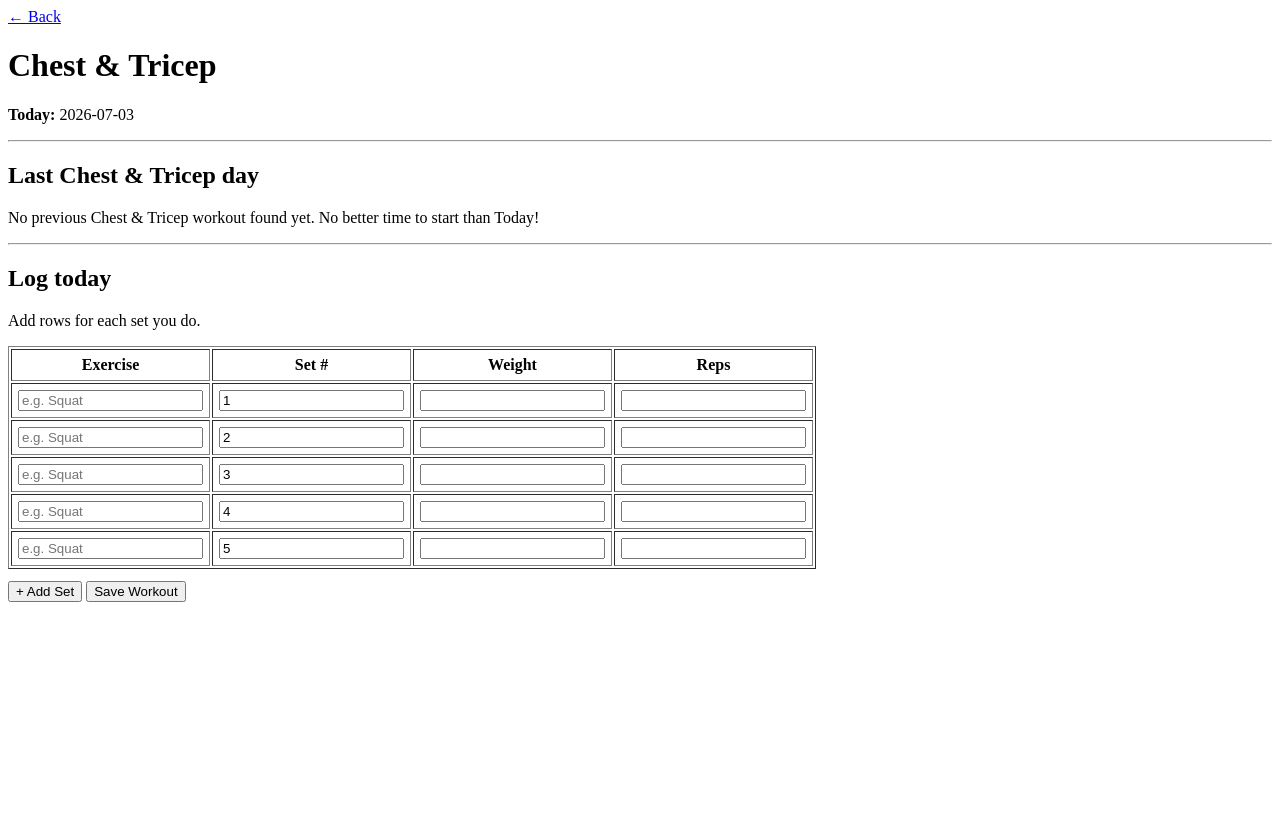
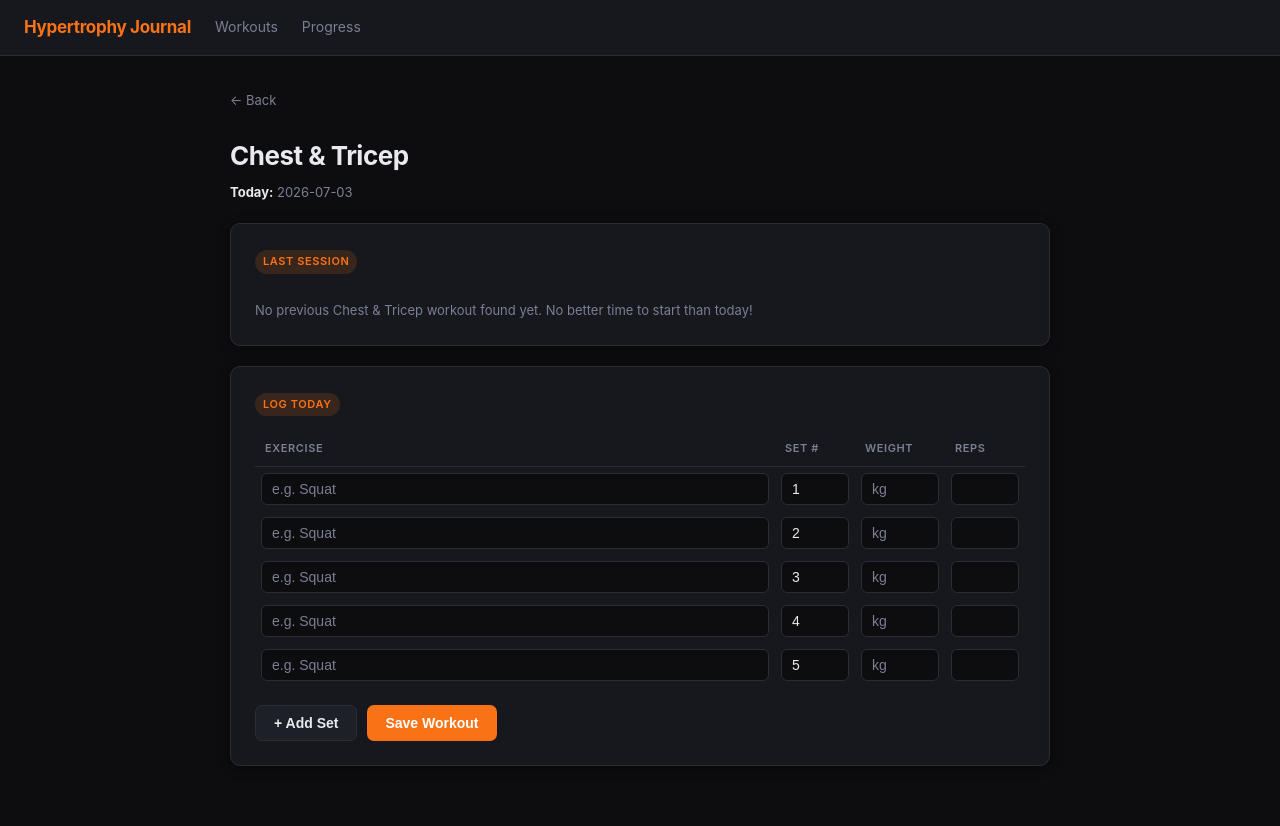
Before and after one commit to AdrianCharless/Adrian-Charles-Hypertrophy-Journal, a Flask app: page /workout/start?day_type=CHEST_TRICEP in a window 1280 px wide. Before the commit the page ends 602 px from the top, so only its background shows below. Run offline with Flask 3, Linux system fonts and the light colour scheme; data that the repository does not hold is empty.

Commit message:
feat: redesign UI with dark theme and shared base layout

```diff
--- a/app/__init__.py
+++ b/app/__init__.py
@@ -11,6 +11,7 @@ def create_app():
     @app.before_request
     def _auth_gate():
         return require_password()
+
     BASE_DIR = Path(__file__).resolve().parent.parent
 
     app.config["DATABASE"] = str(BASE_DIR / "instance" / "gym_journal.sqlite")
--- /dev/null
+++ b/app/templates/base.html
@@ -0,0 +1,260 @@
+<!DOCTYPE html>
+<html lang="en">
+<head>
+  <meta charset="UTF-8" />
+  <meta name="viewport" content="width=device-width, initial-scale=1.0" />
+  <title>{% block title %}Hypertrophy Journal{% endblock %}</title>
+  {% block head %}{% endblock %}
+  <style>
+    *, *::before, *::after { box-sizing: border-box; margin: 0; padding: 0; }
+
+    :root {
+      --bg:        #0d0d0f;
+      --surface:   #16181d;
+      --surface2:  #1e2028;
+      --border:    #2a2d36;
+      --text:      #e8eaf0;
+      --muted:     #7a7f93;
+      --accent:    #f97316;
+      --accent-dk: #c2570d;
+      --green:     #22c55e;
+      --red:       #ef4444;
+      --radius:    10px;
+      --shadow:    0 2px 12px rgba(0,0,0,0.45);
+    }
+
+    body {
+      background: var(--bg);
+      color: var(--text);
+      font-family: -apple-system, BlinkMacSystemFont, "Segoe UI", Roboto, sans-serif;
+      font-size: 15px;
+      line-height: 1.6;
+      min-height: 100vh;
+    }
+
+    /* ── NAV ── */
+    nav {
+      background: var(--surface);
+      border-bottom: 1px solid var(--border);
+      padding: 0 24px;
+      display: flex;
+      align-items: center;
+      height: 56px;
+      gap: 24px;
+    }
+    nav .brand {
+      font-size: 17px;
+      font-weight: 700;
+      color: var(--accent);
+      text-decoration: none;
+      letter-spacing: -0.3px;
+    }
+    nav a {
+      color: var(--muted);
+      text-decoration: none;
+      font-size: 14px;
+      transition: color 0.15s;
+    }
+    nav a:hover { color: var(--text); }
+
+    /* ── LAYOUT ── */
+    .page { max-width: 860px; margin: 0 auto; padding: 32px 20px 60px; }
+
+    /* ── BACK LINK ── */
+    .back-link {
+      display: inline-flex;
+      align-items: center;
+      gap: 6px;
+      color: var(--muted);
+      text-decoration: none;
+      font-size: 13px;
+      margin-bottom: 24px;
+      transition: color 0.15s;
+    }
+    .back-link:hover { color: var(--text); }
+
+    /* ── HEADINGS ── */
+    h1 { font-size: 26px; font-weight: 700; letter-spacing: -0.5px; margin-bottom: 6px; }
+    h2 { font-size: 17px; font-weight: 600; color: var(--muted); margin-bottom: 16px; }
+
+    /* ── CARD ── */
+    .card {
+      background: var(--surface);
+      border: 1px solid var(--border);
+      border-radius: var(--radius);
+      padding: 24px;
+      box-shadow: var(--shadow);
+    }
+    .card + .card { margin-top: 20px; }
+
+    /* ── DIVIDER ── */
+    .divider { border: none; border-top: 1px solid var(--border); margin: 28px 0; }
+
+    /* ── BADGE / LABEL ── */
+    .badge {
+      display: inline-block;
+      font-size: 11px;
+      font-weight: 600;
+      text-transform: uppercase;
+      letter-spacing: 0.6px;
+      padding: 3px 8px;
+      border-radius: 20px;
+      background: rgba(249,115,22,0.15);
+      color: var(--accent);
+      margin-bottom: 16px;
+    }
+
+    /* ── META LINE ── */
+    .meta { font-size: 13px; color: var(--muted); margin-bottom: 20px; }
+    .meta strong { color: var(--text); }
+
+    /* ── TABLE ── */
+    .data-table { width: 100%; border-collapse: collapse; font-size: 14px; }
+    .data-table th {
+      text-align: left;
+      padding: 10px 14px;
+      font-size: 11px;
+      font-weight: 600;
+      text-transform: uppercase;
+      letter-spacing: 0.6px;
+      color: var(--muted);
+      border-bottom: 1px solid var(--border);
+    }
+    .data-table td {
+      padding: 10px 14px;
+      border-bottom: 1px solid var(--border);
+      color: var(--text);
+    }
+    .data-table tbody tr:last-child td { border-bottom: none; }
+    .data-table tbody tr:hover { background: var(--surface2); }
+
+    /* ── FORM ── */
+    .form-table { width: 100%; border-collapse: collapse; font-size: 14px; }
+    .form-table th {
+      text-align: left;
+      padding: 8px 10px;
+      font-size: 11px;
+      font-weight: 600;
+      text-transform: uppercase;
+      letter-spacing: 0.6px;
+      color: var(--muted);
+      border-bottom: 1px solid var(--border);
+      white-space: nowrap;
+    }
+    .form-table td { padding: 6px 6px; }
+    .form-table input {
+      width: 100%;
+      background: var(--bg);
+      border: 1px solid var(--border);
+      border-radius: 6px;
+      padding: 7px 10px;
+      color: var(--text);
+      font-size: 14px;
+      outline: none;
+      transition: border-color 0.15s;
+    }
+    .form-table input:focus { border-color: var(--accent); }
+    .form-table input::placeholder { color: var(--muted); }
+
+    /* ── BUTTONS ── */
+    .btn {
+      display: inline-flex;
+      align-items: center;
+      gap: 6px;
+      padding: 9px 18px;
+      border-radius: 7px;
+      font-size: 14px;
+      font-weight: 600;
+      cursor: pointer;
+      border: none;
+      transition: all 0.15s;
+      text-decoration: none;
+    }
+    .btn-primary {
+      background: var(--accent);
+      color: #fff;
+    }
+    .btn-primary:hover { background: var(--accent-dk); }
+    .btn-ghost {
+      background: var(--surface2);
+      color: var(--text);
+      border: 1px solid var(--border);
+    }
+    .btn-ghost:hover { border-color: var(--accent); color: var(--accent); }
+
+    .btn-row { display: flex; gap: 10px; margin-top: 18px; flex-wrap: wrap; }
+
+    /* ── HOME GRID ── */
+    .day-grid {
+      display: grid;
+      grid-template-columns: repeat(auto-fill, minmax(180px, 1fr));
+      gap: 14px;
+    }
+    .day-card {
+      background: var(--surface);
+      border: 1px solid var(--border);
+      border-radius: var(--radius);
+      padding: 20px 18px;
+      text-decoration: none;
+      color: var(--text);
+      transition: border-color 0.15s, background 0.15s;
+      display: flex;
+      flex-direction: column;
+      gap: 6px;
+    }
+    .day-card:hover { border-color: var(--accent); background: var(--surface2); }
+    .day-card .day-label { font-weight: 700; font-size: 15px; }
+    .day-card .day-sub { font-size: 12px; color: var(--muted); }
+
+    /* ── HISTORY LIST ── */
+    .history-list { list-style: none; }
+    .history-list li + li { border-top: 1px solid var(--border); }
+    .history-list a {
+      display: block;
+      padding: 12px 0;
+      color: var(--text);
+      text-decoration: none;
+      font-size: 14px;
+      transition: color 0.15s;
+    }
+    .history-list a:hover { color: var(--accent); }
+
+    /* ── SELECTS ── */
+    select {
+      background: var(--bg);
+      border: 1px solid var(--border);
+      border-radius: 7px;
+      padding: 8px 12px;
+      color: var(--text);
+      font-size: 14px;
+      outline: none;
+      cursor: pointer;
+      transition: border-color 0.15s;
+    }
+    select:focus { border-color: var(--accent); }
+    label { font-size: 12px; font-weight: 600; text-transform: uppercase; letter-spacing: 0.5px; color: var(--muted); display: block; margin-bottom: 6px; }
+
+    /* ── HINT TEXT ── */
+    .hint { font-size: 13px; color: var(--muted); margin-top: 10px; }
+
+    /* ── EMPTY STATE ── */
+    .empty { text-align: center; padding: 48px 20px; color: var(--muted); font-size: 14px; }
+
+    /* ── SECTION HEADER ── */
+    .section-header { margin-bottom: 20px; }
+    .section-header h2 { font-size: 19px; color: var(--text); margin-bottom: 2px; }
+    .section-header p { font-size: 13px; color: var(--muted); }
+  </style>
+</head>
+<body>
+  <nav>
+    <a href="/" class="brand">Hypertrophy Journal</a>
+    <a href="/">Workouts</a>
+    <a href="/progress">Progress</a>
+  </nav>
+
+  <div class="page">
+    {% block content %}{% endblock %}
+  </div>
+</body>
+</html>
--- a/app/templates/workout.html
+++ b/app/templates/workout.html
@@ -1,31 +1,28 @@
-<!DOCTYPE html>
-<html lang="en">
-<head>
-    <meta charset="UTF-8">
-    <meta name="viewport" content="width=device-width, initial-scale=1.0">
-    <title>{{ day_label }} - Gym Journal</title>
-</head>
-<body>
-    <a href="/">← Back</a>
+{% extends "base.html" %}
 
+{% block title %}{{ day_label }} — Hypertrophy Journal{% endblock %}
+
+{% block content %}
+<a href="/" class="back-link">← Back</a>
+
+<div class="section-header">
   <h1>{{ day_label }}</h1>
-    <p><strong>Today:</strong> {{ today }}</p>
+  <p class="meta"><strong>Today:</strong> {{ today }}</p>
+</div>
 
-    <hr />
-
-    <h2>Last {{ day_label }} day</h2>
-
+<!-- Previous session -->
+<div class="card">
+  <div class="badge">Last Session</div>
   {% if last_workout %}
-      <p><strong>Date:</strong> {{ last_workout["date"] }}</p>
-
+    <p class="meta"><strong>Date:</strong> {{ last_workout["date"] }}</p>
     {% if last_sets|length == 0 %}
-        <p>No sets logged for that session.</p>
+      <p class="hint">No sets logged for that session.</p>
     {% else %}
-        <table border="1" cellpadding="6">
+      <table class="data-table">
         <thead>
           <tr>
             <th>Exercise</th>
-              <th>Set #</th>
+            <th>Set</th>
             <th>Weight</th>
             <th>Reps</th>
           </tr>
@@ -43,53 +40,54 @@
       </table>
     {% endif %}
   {% else %}
-      <p>No previous {{ day_label }} workout found yet. No better time to start than Today!</p>
+    <p class="hint">No previous {{ day_label }} workout found yet. No better time to start than today!</p>
   {% endif %}
+</div>
 
-    <hr />
-
-    <h2>Log today</h2>
+<!-- Log today -->
+<div class="card" style="margin-top:20px;">
+  <div class="badge" style="background:rgba(249,115,22,0.15);color:var(--accent);">Log Today</div>
 
   <form method="post" action="/workout/save">
     <input type="hidden" name="day_type" value="{{ day_type }}" />
     <input type="hidden" name="date" value="{{ today }}" />
 
-  <p>Add rows for each set you do.</p>
-
-  <table border="1" cellpadding="6">
+    <div style="overflow-x:auto;">
+      <table class="form-table">
         <thead>
           <tr>
             <th>Exercise</th>
-        <th>Set #</th>
-        <th>Weight</th>
-        <th>Reps</th>
+            <th style="width:80px;">Set #</th>
+            <th style="width:90px;">Weight</th>
+            <th style="width:80px;">Reps</th>
           </tr>
         </thead>
         <tbody id="today-sets-body">
-      <!-- Start with 5 blank rows (we’ll make this smarter later) -->
           {% for i in range(1, 6) %}
           <tr>
             <td><input name="exercise_name" placeholder="e.g. Squat" /></td>
             <td><input name="set_number" type="number" value="{{ i }}" min="1" /></td>
-        <td><input name="weight" type="number" step="any" min="0" /></td>
+            <td><input name="weight" type="number" step="any" min="0" placeholder="kg" /></td>
             <td><input name="reps" type="number" min="1" /></td>
           </tr>
           {% endfor %}
         </tbody>
       </table>
+    </div>
 
-  <p style="margin-top: 12px;">
-    <button type="button" id="add-set-btn">+ Add Set</button>
-    <button type="submit">Save Workout</button>
-</p>
+    <div class="btn-row">
+      <button type="button" id="add-set-btn" class="btn btn-ghost">+ Add Set</button>
+      <button type="submit" class="btn btn-primary">Save Workout</button>
+    </div>
   </form>
+</div>
+
 <script>
   (function () {
     const tbody = document.getElementById("today-sets-body");
     const addBtn = document.getElementById("add-set-btn");
 
     function nextSetNumber() {
-      // Find max set_number currently in the table and add 1
       const inputs = tbody.querySelectorAll('input[name="set_number"]');
       let max = 0;
       inputs.forEach((inp) => {
@@ -109,8 +107,8 @@
       tr.innerHTML = `
         <td><input name="exercise_name" placeholder="e.g. Squat" value="${exName}"/></td>
         <td><input name="set_number" type="number" min="1" value="${setNo}"/></td>
+        <td><input name="weight" type="number" step="any" min="0" placeholder="kg" value="${weight}"/></td>
         <td><input name="reps" type="number" min="1" value="${reps}"/></td>
-        <td><input name="weight" type="number" step="any" min="0" value="${weight}"/></td>
       `;
       tbody.appendChild(tr);
     }
@@ -118,5 +116,4 @@
     addBtn.addEventListener("click", () => addRow());
   })();
 </script>
-</body>
-</html>
+{% endblock %}
```
Also changed, not shown: app/templates/history_day.html (+16 -14 lines), app/templates/home.html (+35 -26 lines), app/templates/progress.html (+78 -36 lines), app/templates/workout_detail.html (+16 -15 lines). Lines whose indentation alone changed are shown as unchanged.
